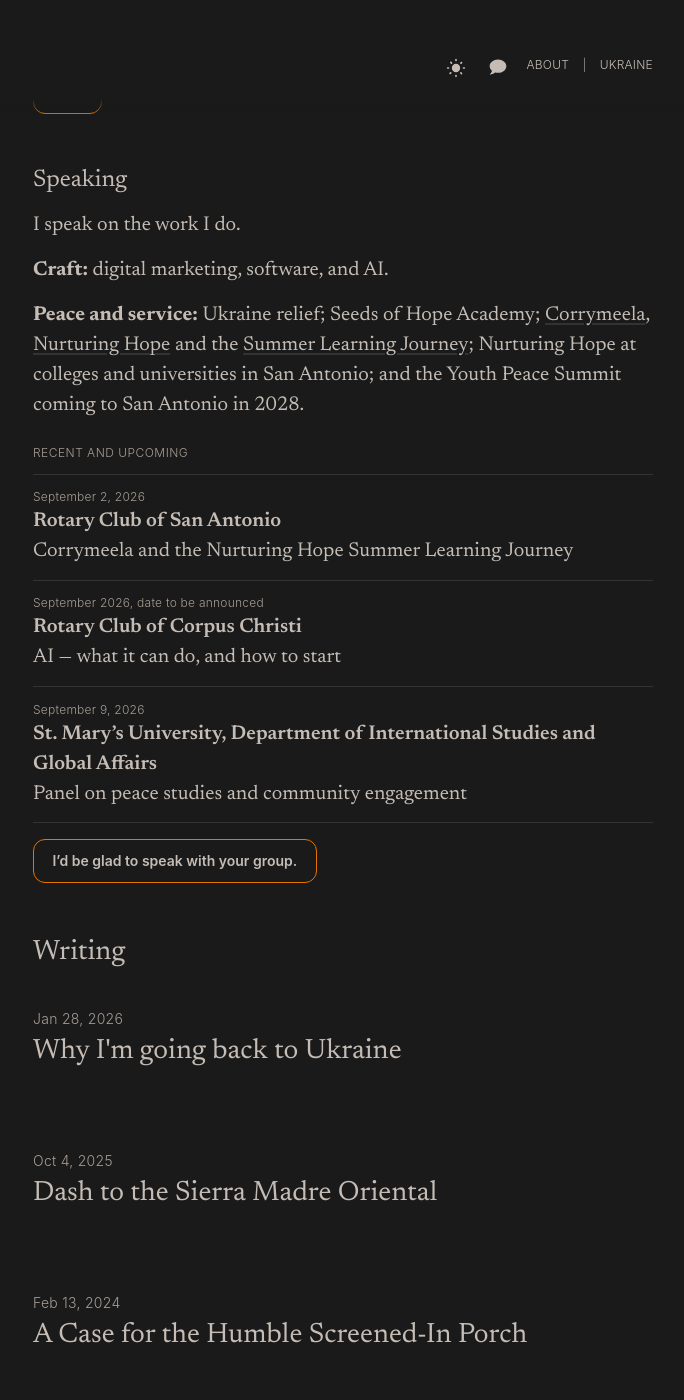
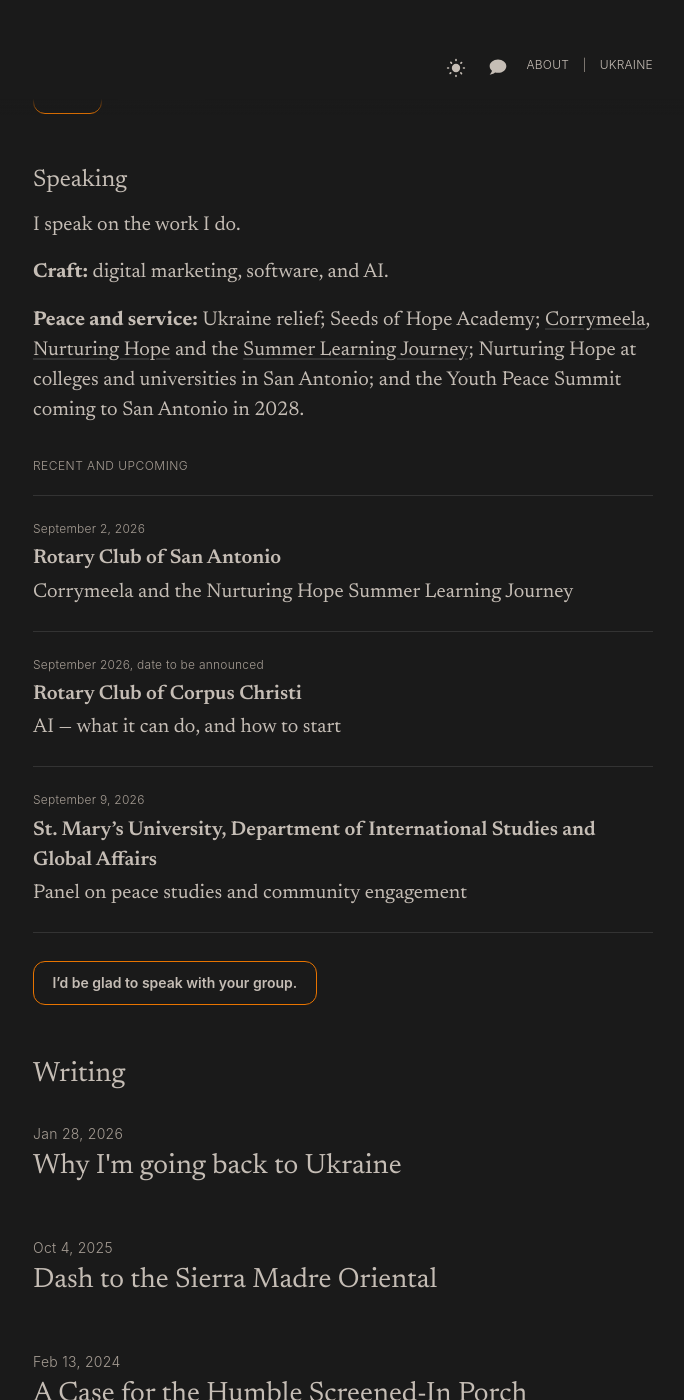
Before and after one commit to figart/60, a Jekyll site: the page built from index.markdown, in a window 1280 px wide and 1400 px high, scrolled down 986 px. Shown: the whole window, without its empty margins (297-981 px from the left). Built offline with Jekyll 4.4.1, drawn with Linux system fonts in a browser that asks for light colours.

Commit message:
Balance homepage spacing in Speaking and Writing sections.
Open up the Speaking block and tighten Writing list entries so the home page rhythm feels more consistent.

Co-authored-by: Cursor <cursoragent@cursor.com>

```diff
--- a/_sass/minima/_layout.scss
+++ b/_sass/minima/_layout.scss
@@ -225,11 +225,11 @@
   list-style: none;
 
   > li {
-    margin-bottom: 1.875rem;
+    margin-bottom: 1.05rem;
 
     > a.post-link {
       display: block;
-      padding: 1rem 0.9375rem;
+      padding: 0.55rem 0.9375rem;
       margin: 0 -0.9375rem;
       border-radius: 0.5rem;
       color: inherit;
@@ -1407,6 +1407,33 @@
   }
 }
 
+.home-block--speaking {
+  p {
+    margin-bottom: 1.1rem;
+  }
+
+  .home-block__subhead {
+    margin-top: 2rem;
+    margin-bottom: 1.25rem;
+  }
+
+  .engagements li {
+    padding: 1.5rem 0;
+  }
+
+  .engagements time {
+    margin-bottom: 0.35rem;
+  }
+
+  .engagements__where {
+    margin-bottom: 0.2rem;
+  }
+
+  .home-block__actions {
+    margin-top: 1.75rem;
+  }
+}
+
 .btn-accent {
   display: inline-block;
   padding: 0.65rem 1.15rem;
```
